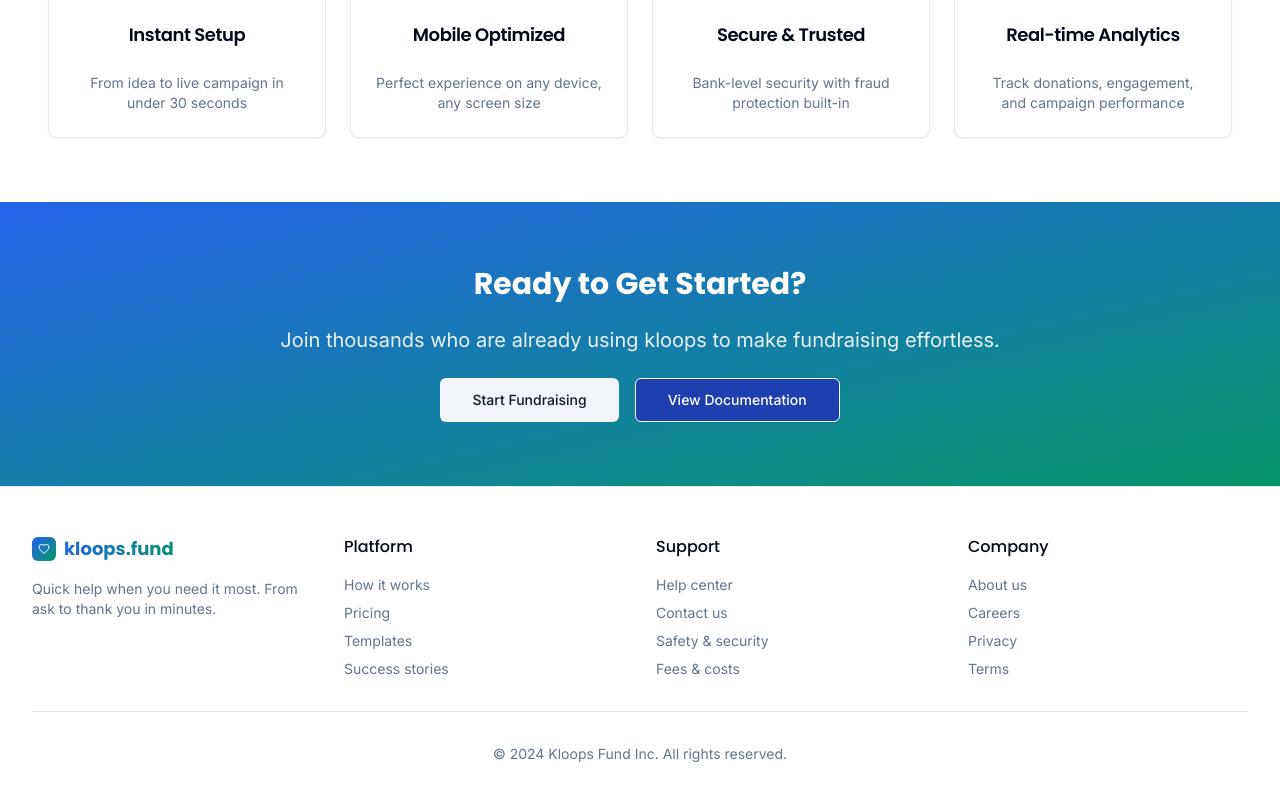
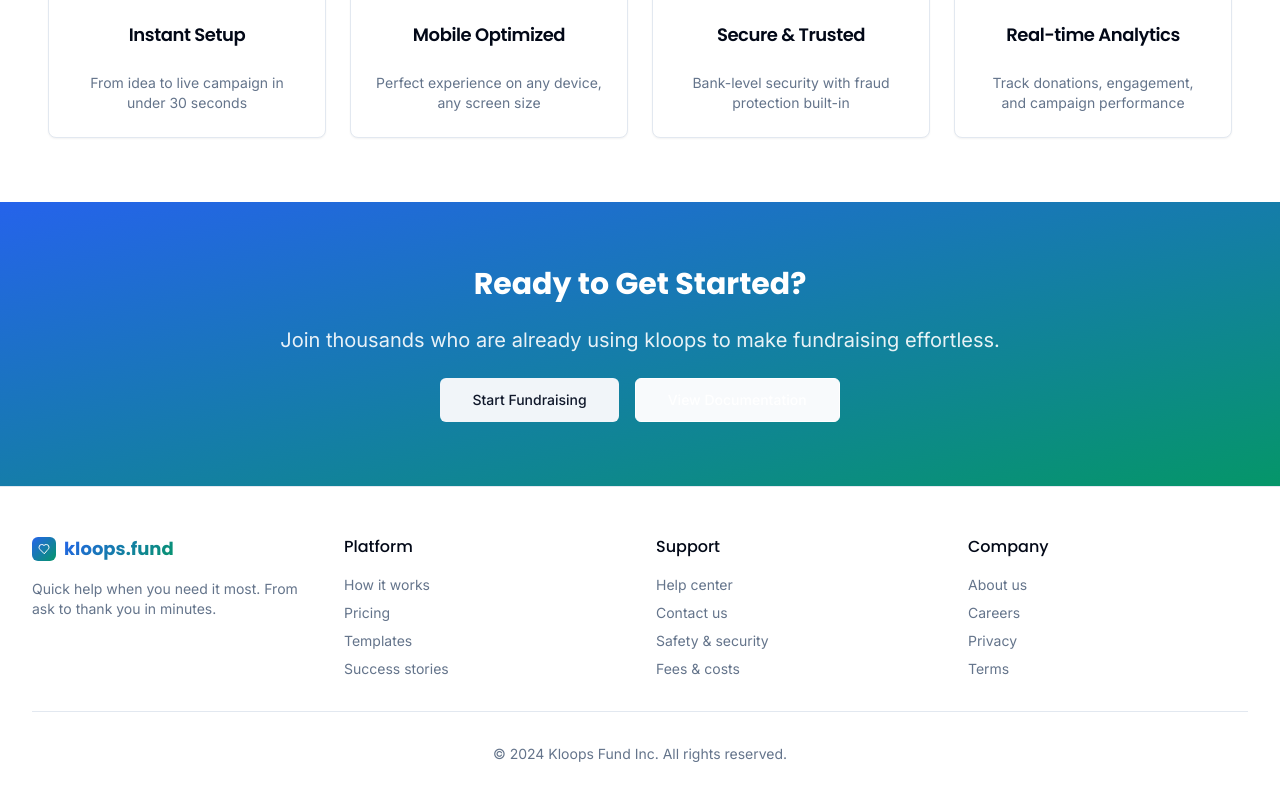
Before and after one commit to Khalon-Bridge/kloops-rally-fund, a React (Vite) app: page /how-it-works in a window 1280 px wide. Shown: the part 1853-2653 px from the top of the page. Built offline with nearby package versions, Linux system fonts and the light colour scheme.

Commit message:
Visual edit in Lovable
Edited UI in Lovable

```diff
--- a/src/pages/HowItWorks.tsx
+++ b/src/pages/HowItWorks.tsx
@@ -208,7 +208,7 @@ const HowItWorks = () => {
               <Button size="lg" variant="secondary" onClick={() => navigate('/create')}>
                 Start Fundraising
               </Button>
-              <Button size="lg" variant="outline" className="border-white text-white hover:text-kloops-blue bg-blue-800 hover:bg-blue-700">
+              <Button size="lg" variant="outline" className="border-white text-white hover:text-kloops-blue bg-slate-50">
                 View Documentation
               </Button>
             </div>
```
